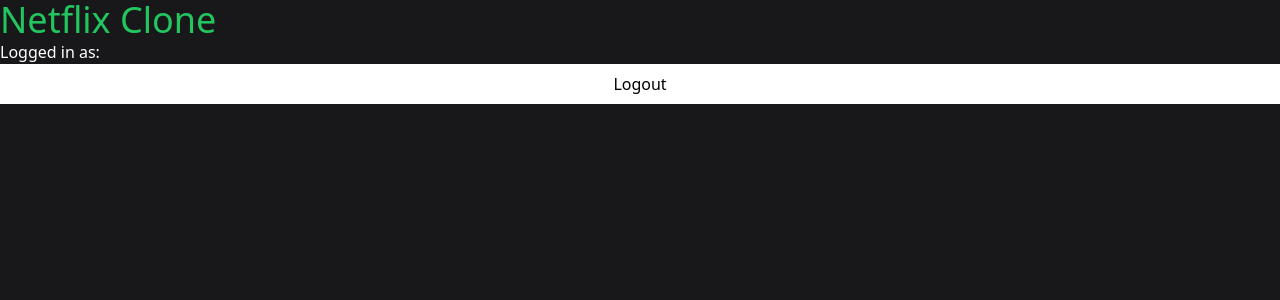
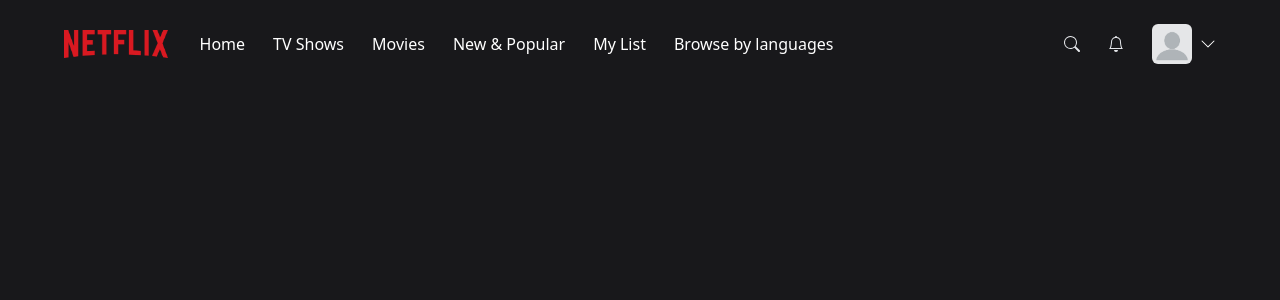
Before and after one commit to renebitter/netflix-clone, a Next.js app: page / in a window 1280 px wide. Shown: the top 300 px of the page. Built offline with nearby package versions, Linux system fonts and the light colour scheme; no server answers; the database is empty; sample sign-in values are in the browser's storage.

Commit message:
Add Navbar

```diff
--- /dev/null
+++ b/components/AccountMenu.tsx
@@ -0,0 +1,35 @@
+import { signOut } from 'next-auth/react';
+
+interface AccountMenuProps {
+  visible: boolean;
+}
+
+const AccountMenu: React.FC<AccountMenuProps> = ({ visible }) => {
+  if (!visible) {
+    return null;
+  }
+
+  return (
+    <div className='bg-black w-56 absolute top-14 right-0 py-5 flex-col border-2 border-gray-800 flex'>
+      <div className='flex flex-col gap-3'>
+        <div className='px-3 group/item flex flex-row gap-3 items-center w-full'>
+          <img
+            className='w-8 rounded-md'
+            src='/images/profile-pic.jpg'
+            alt='profile-pic'
+          />
+          <p className='text-white text-sm group-hover/item:underline'>
+            Username
+          </p>
+        </div>
+        <hr className='bg-gray-600 border-0 h-px my-4' />
+        <div
+          onClick={() => signOut()}
+          className='px-3 text-center text-white text-sm hover:underline'>
+          Sign out of Netflix
+        </div>
+      </div>
+    </div>
+  );
+};
+export default AccountMenu;
--- /dev/null
+++ b/components/MobileMenu.tsx
@@ -0,0 +1,33 @@
+interface MobileMenuProps {
+  visible: boolean;
+}
+
+const MobileMenu: React.FC<MobileMenuProps> = ({ visible }) => {
+  if (!visible) {
+    return null;
+  }
+
+  return (
+    <div className='bg-black w-56 absolute top-8 left-0 py-5 flex-col border-2 border-gray-800 flex'>
+      <div className='flex flex-col gap-4'>
+        <div className='px-3 text-center text-white hover:underline'>Home</div>
+        <div className='px-3 text-center text-white hover:underline'>
+          TV Shows
+        </div>
+        <div className='px-3 text-center text-white hover:underline'>
+          Movies
+        </div>
+        <div className='px-3 text-center text-white hover:underline'>
+          New & Popular
+        </div>
+        <div className='px-3 text-center text-white hover:underline'>
+          My List
+        </div>
+        <div className='px-3 text-center text-white hover:underline'>
+          Browse by languages
+        </div>
+      </div>
+    </div>
+  );
+};
+export default MobileMenu;
--- /dev/null
+++ b/components/Navbar.tsx
@@ -0,0 +1,114 @@
+import { useState, useCallback, useEffect } from 'react';
+import { BsChevronDown, BsSearch, BsBell } from 'react-icons/bs';
+import NavbarItem from './NavbarItem';
+import MobileMenu from './MobileMenu';
+import AccountMenu from './AccountMenu';
+
+const TOP_OFFSET = 66;
+
+const Navbar = () => {
+  const [showMobileMenu, setShowMobileMenu] = useState(false);
+  const [showAccountMenu, setShowAccountMenu] = useState(false);
+  const [showBackground, setShowBackground] = useState(false);
+
+  useEffect(() => {
+    const handleScroll = () => {
+      if (window.scrollY >= TOP_OFFSET) {
+        setShowBackground(true);
+      } else {
+        setShowBackground(false);
+      }
+    };
+
+    window.addEventListener('scroll', handleScroll);
+
+    return () => {
+      window.removeEventListener('scroll', handleScroll);
+    };
+  }, []);
+
+  //TODO: Alternative for addEventListener
+  //   function fixNavbar() {
+  //     if (window.pageYOffset >= 100) {
+  //       setSticky(true);
+  //     } else {
+  //       setSticky(false);
+  //     }
+  //   }
+
+  //   useEffect(() => {
+  //     window.onscroll = fixNavbar;
+  //   }, []);
+
+  const toggleMobileMenu = useCallback(() => {
+    setShowMobileMenu((current) => !current);
+  }, []);
+  const toggleAccountMenu = useCallback(() => {
+    setShowAccountMenu((current) => !current);
+  }, []);
+
+  return (
+    <nav className='w-full fixed z-40'>
+      <div
+        className={`
+        px-4
+        md:px-16
+        py-6
+        flex
+        flex-row
+        items-center
+        transition
+        duration-500
+        ${showBackground ? 'bg-zinc-900/90' : ''}
+      `}>
+        <img className='h-3 lg:h-7' src='/images/logo.png' alt='Logo' />
+        <div
+          className='
+            flex-row
+            ml-8
+            gap-7
+            hidden
+            lg:flex
+        '>
+          <NavbarItem label='Home' />
+          <NavbarItem label='TV Shows' />
+          <NavbarItem label='Movies' />
+          <NavbarItem label='New & Popular' />
+          <NavbarItem label='My List' />
+          <NavbarItem label='Browse by languages' />
+        </div>
+
+        <div
+          onClick={toggleMobileMenu} //TODO: should be onHover
+          className='lg:hidden flex flex-row items-center gap-2 ml-8 cursor-pointer relative'>
+          <p className='text-white text-sm'>Browse</p>
+          <BsChevronDown className='text-white transition' />
+          <MobileMenu visible={showMobileMenu} />
+        </div>
+
+        <div className='flex flex-row ml-auto gap-7 items-center'>
+          <div className='text-gray-200 hover:text-gray-300 cursor-pointer transition'>
+            <BsSearch />
+          </div>
+          <div className='text-gray-200 hover:text-gray-300 cursor-pointer transition'>
+            <BsBell />
+          </div>
+          <div
+            onClick={toggleAccountMenu}
+            className='flex flex-row items-center gap-2 cursor-pointer relative'>
+            <div className='w-6 h-6 lg:w-10 lg:h-10 rounded-md overflow-hidden'>
+              <img src='/images/profile-pic.jpg' alt='profile-pic' />
+            </div>
+            <BsChevronDown
+              className={`text-white transition ${
+                showAccountMenu ? 'rotate-180' : 'rotate-0'
+              }`}
+            />
+            <AccountMenu visible={showAccountMenu} />
+          </div>
+        </div>
+      </div>
+    </nav>
+  );
+};
+export default Navbar;
--- /dev/null
+++ b/components/NavbarItem.tsx
@@ -0,0 +1,12 @@
+interface NavbarItemProps {
+  label: string;
+}
+
+const NavbarItem: React.FC<NavbarItemProps> = ({ label }) => {
+  return (
+    <div className='text-white cursor-pointer hover:text-gray-300 transition'>
+      {label}
+    </div>
+  );
+};
+export default NavbarItem;
--- a/pages/index.tsx
+++ b/pages/index.tsx
@@ -1,6 +1,7 @@
 import { NextPageContext } from 'next';
 import { getSession, signOut } from 'next-auth/react';
 import useCurrentUser from '@/hooks/useCurrentUser';
+import Navbar from '@/components/Navbar';
 
 export async function getServerSideProps(context: NextPageContext) {
   const session = await getSession(context);
@@ -24,11 +25,7 @@
 
   return (
     <>
-      <h1 className='text-4xl text-green-500'>Netflix Clone</h1>
-      <p className='text-white'>Logged in as: {user?.name}</p>
-      <button onClick={() => signOut()} className='h-10 w-full bg-white'>
-        Logout
-      </button>
+      <Navbar />
     </>
   );
 }
```
